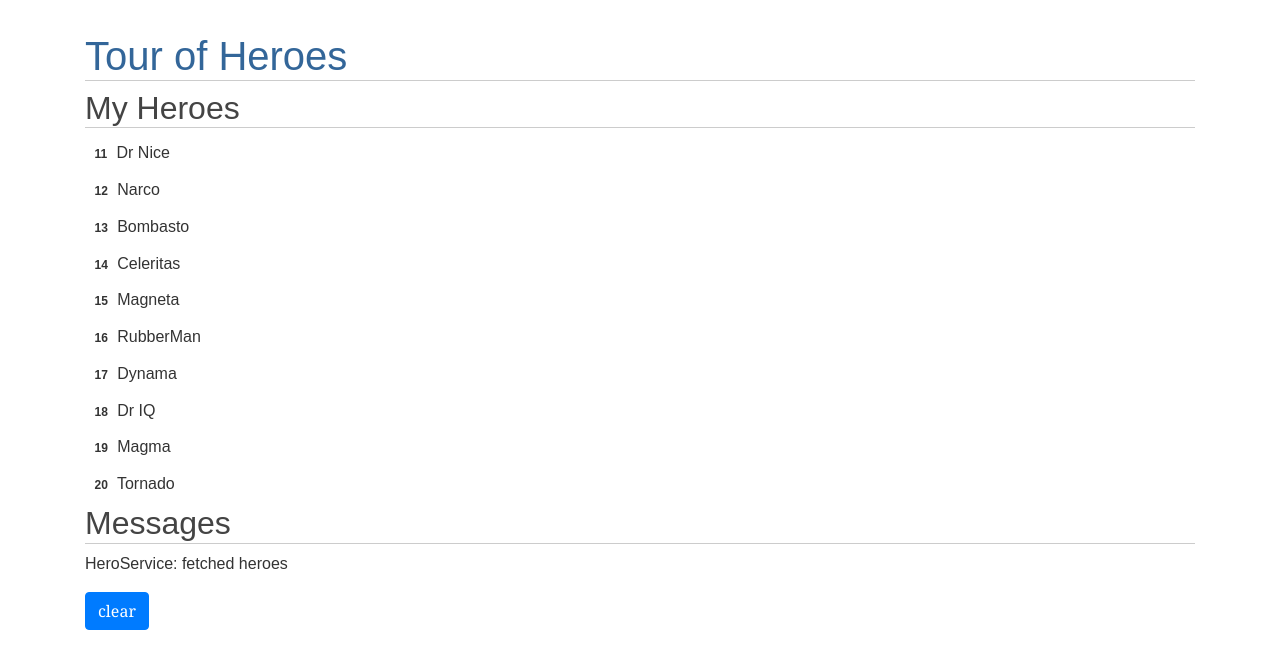
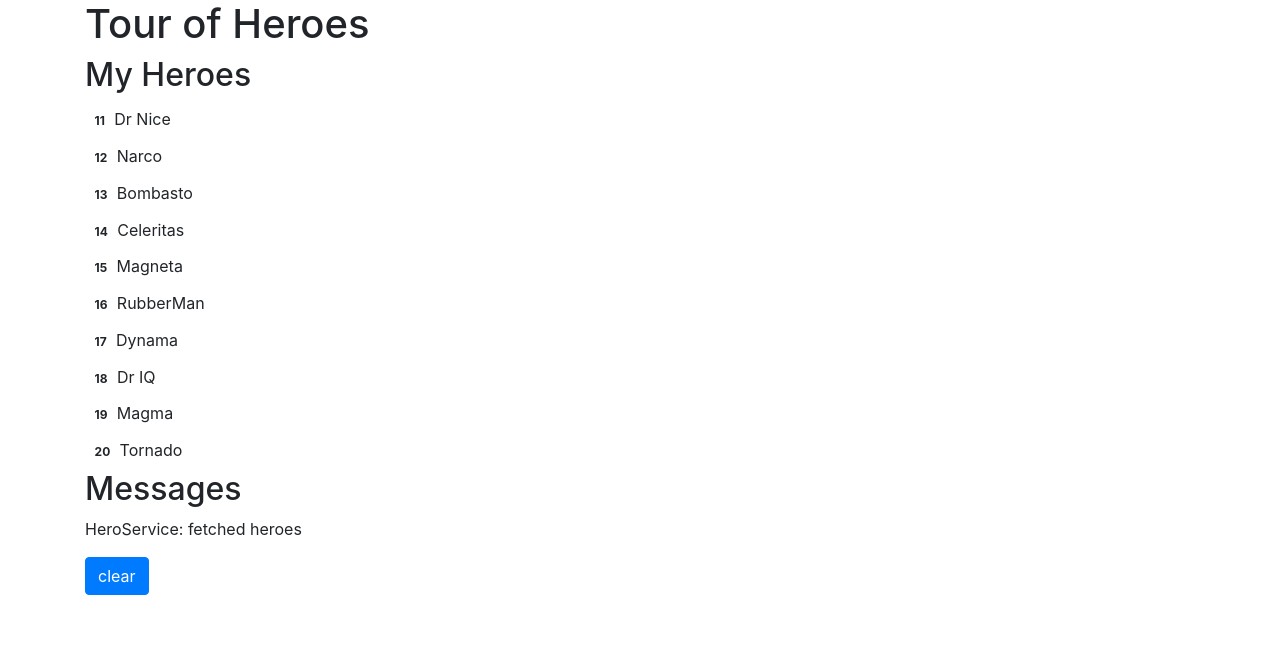
Before and after one commit to maiconfz/angular-playground, an Angular app in the folder angular-tour-of-heroes/: page / in a window 1280 px wide. Shown: the top 668 px of the page. Built offline with nearby package versions, Linux system fonts and the light colour scheme.

Commit message:
Clean custom styles to make boostrap default

```diff
--- a/angular-tour-of-heroes/src/styles.css
+++ b/angular-tour-of-heroes/src/styles.css
@@ -1,49 +1 @@
 @import '~bootstrap/dist/css/bootstrap.min.css';
-
-/* Application-wide Styles */
-h1 {
-  color: #369;
-  font-family: Arial, Helvetica, sans-serif;
-  font-size: 250%;
-  border-bottom: solid thin #CCC;
-}
-
-h2,
-h3 {
-  color: #444;
-  font-family: Arial, Helvetica, sans-serif;
-  font-weight: lighter;
-  border-bottom: solid thin #CCC;
-}
-
-body {
-  margin: 2em;
-}
-
-body,
-input[type="text"],
-button {
-  color: #333;
-  font-family: Cambria, Georgia;
-}
-
-/* everywhere else */
-* {
-  font-family: Arial, Helvetica, sans-serif;
-  cursor: default;
-}
-
-*:hover {
-  cursor: default;
-}
-
-a,
-a:hover,
-button,
-button:hover,
-input,
-input:hover,
-textarea,
-textarea:hover {
-  cursor: initial;
-}
```
